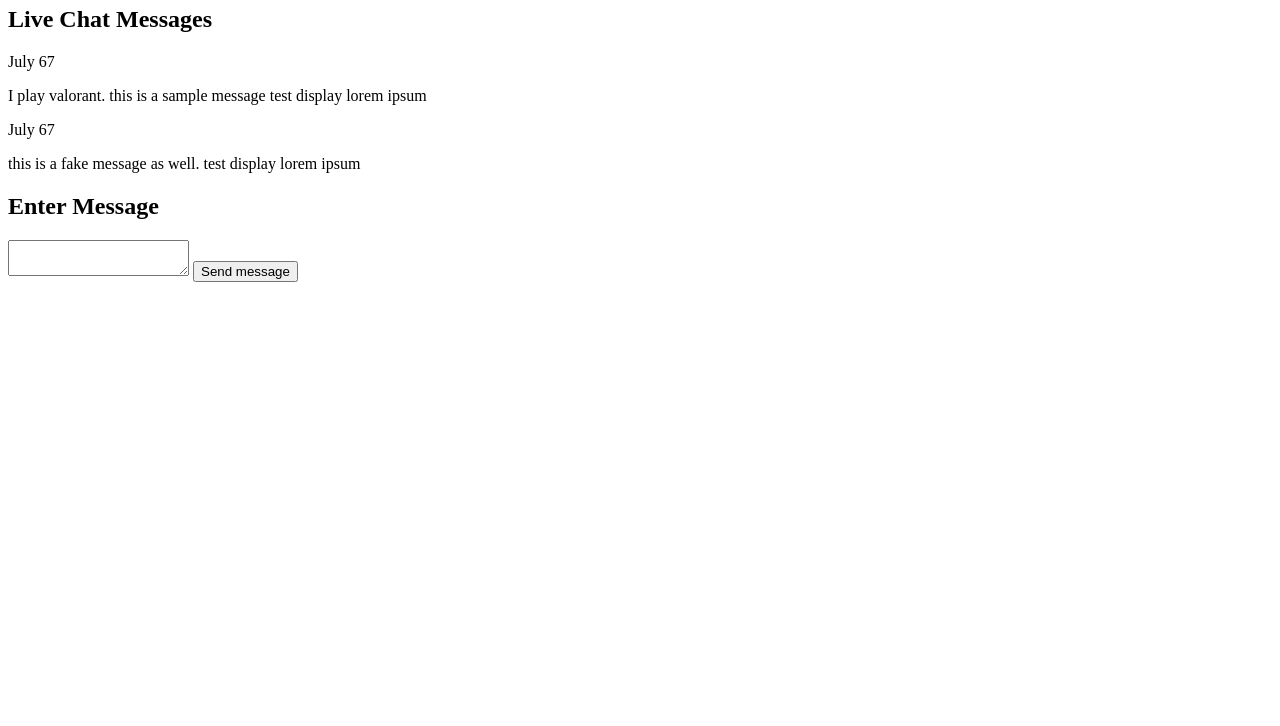
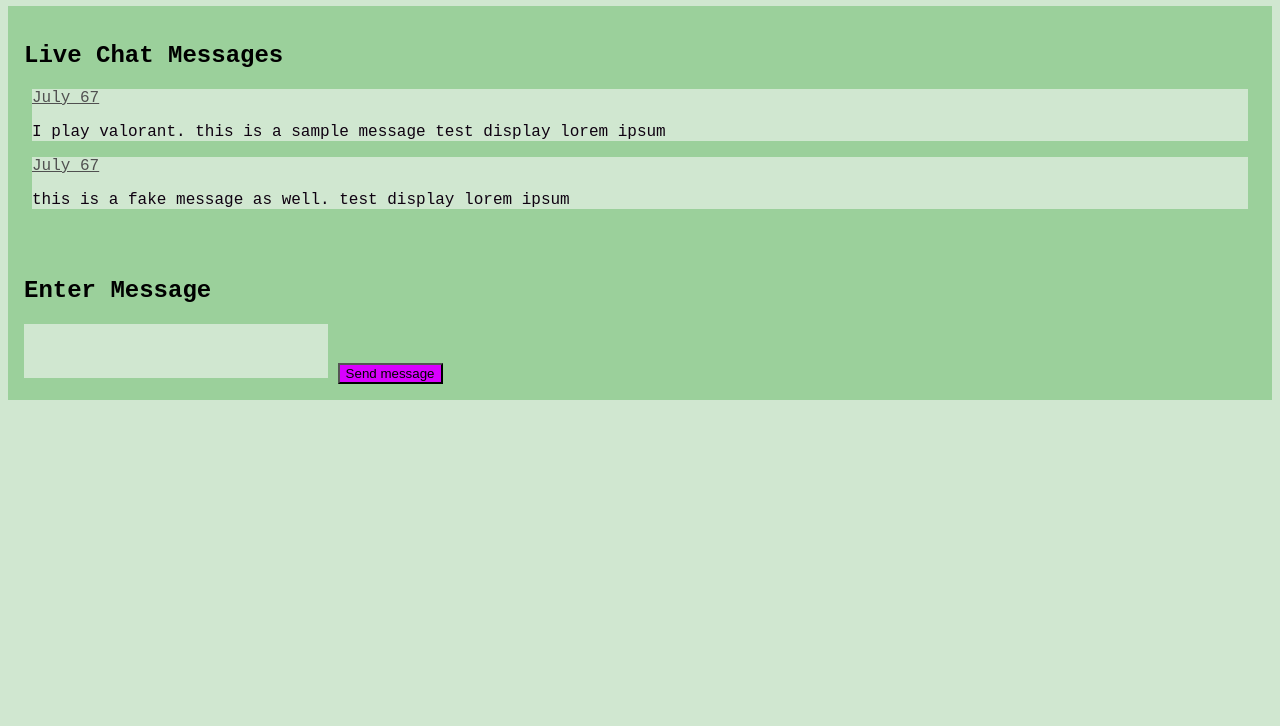
Before and after one commit to achneerov/techhour, a website: page 02-07-2026/index.html in a window 1280 px wide. Shown: the part 74-800 px from the top of the page. Drawn offline with Linux system fonts and the light colour scheme.

Commit message:
add basic css styling

```diff
--- /dev/null
+++ b/02-07-2026/index.css
@@ -0,0 +1,47 @@
+:root {
+    --color-bg: rgb(208, 231, 208);
+    --color-bg2: rgb(155, 208, 155);
+    --color-accent: rgb(217, 0, 255);
+    --color-text: rgb(15, 2, 17);
+    --color-text2:rgb(80, 80, 80);
+}
+
+html, body {
+    background-color: var(--color-bg);
+    font-family: 'Courier New', Courier, monospace;
+}
+
+section {
+    padding: 1em;
+}
+
+.message-item {
+    background-color: var(--color-bg);
+    margin: 0.5rem;
+}
+
+.message-datetime {
+    color: var(--color-text2);
+    text-decoration: underline;
+
+}
+
+.message-text {
+    color: var(--color-text);
+}
+
+section {
+    background-color: var(--color-bg2);
+}
+
+.chat-input {
+    resize: none;
+    width: 300px;
+    height: 50px;
+    background-color: var(--color-bg);
+    border: black;
+}
+
+button {
+    background-color: var(--color-accent);
+}
--- a/02-07-2026/index.html
+++ b/02-07-2026/index.html
@@ -5,6 +5,7 @@
 <head>
     <title>Websocket TechHour</title>
     <script src="./client.js"></script>
+    <link rel="stylesheet" type="text/css" href="./index.css">
 </head>
 
 <body>
```
